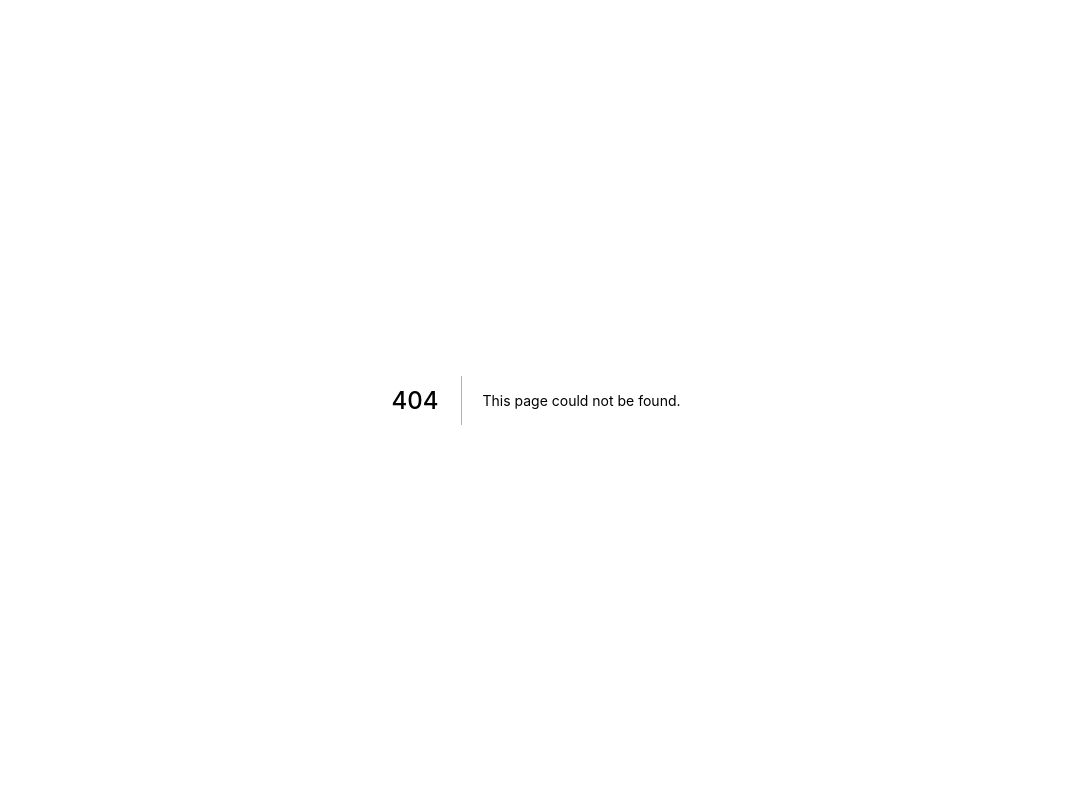
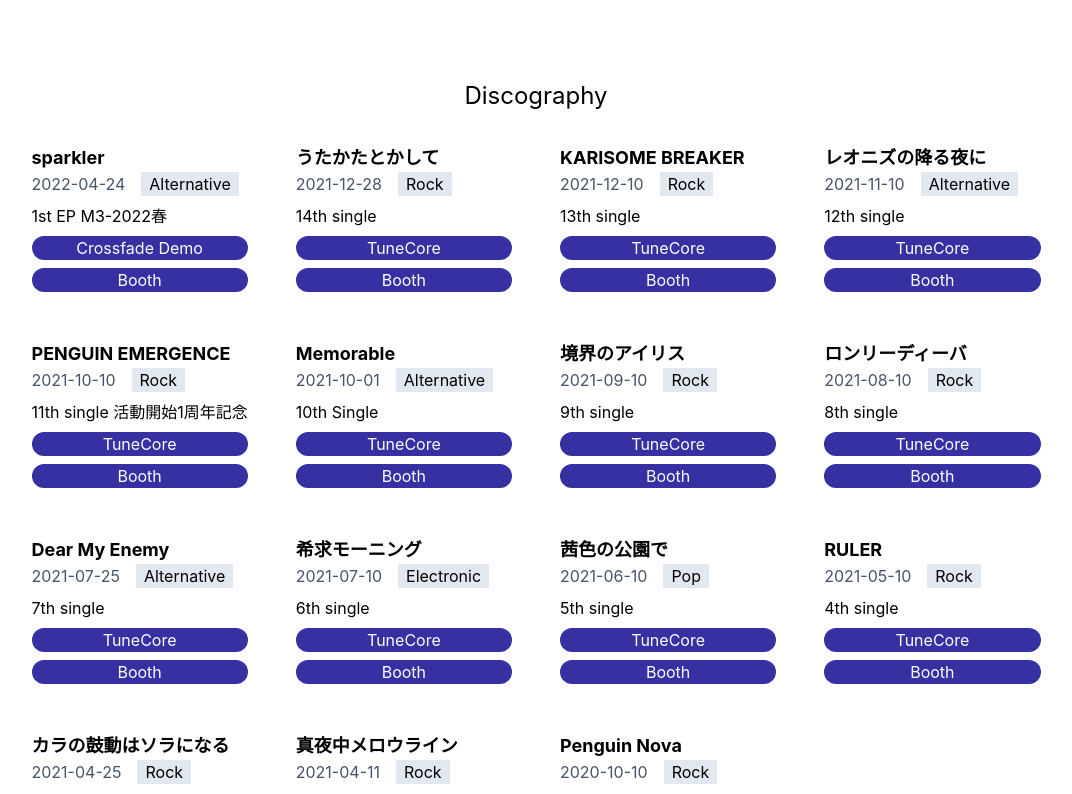
Before and after one commit to human-readable-name/yorudokimayu-info, a Next.js app: page /discography in a window 1280 px wide. Before the commit this address had no page. Shown: the top 794 px of the page, without its empty margins (104-1176 px from the left). Built offline with nearby package versions, Linux system fonts and the light colour scheme.

Commit message:
Discographyページ追加

```diff
--- a/src/components/discography/DateOfReleaseLabel.tsx
+++ b/src/components/discography/DateOfReleaseLabel.tsx
@@ -6,7 +6,7 @@ type Props = {
 };
 
 const DateOfRleaseLabel: React.FC<Props> = ({dateOfRelease}) => {
-    return <span className="text-slate-600 text-base">{format(dateOfRelease, "yyyy-MM-dd")}</span>;
+    return <span className="text-slate-600 text-base">{format(dateOfRelease, "yyyy-MM-dd")}</span>
 };
 
 export default DateOfRleaseLabel;
--- /dev/null
+++ b/src/components/discography/GenreLabel.tsx
@@ -0,0 +1,12 @@
+import React from "react";
+import { Genre } from "../../entities/discography/Product";
+
+type Props = {
+    genre: Genre;
+};
+
+const GenreLabel: React.FC<Props> = ({genre}) => {
+    return <span className="bg-slate-200 text-base px-2">{genre}</span>
+};
+
+export default GenreLabel;
--- /dev/null
+++ b/src/components/discography/LinkButton.tsx
@@ -0,0 +1,19 @@
+import React from "react";
+import { LinkItem } from "../../entities/discography/Product";
+
+type Props = {
+    linkItem: LinkItem;
+};
+
+const LinkButton: React.FC<Props> = ({linkItem}) => {
+    return <a
+        href={linkItem.url}
+        target="_blank"
+        rel="noopener noreferrer"
+        className="w-full rounded-full bg-indigo-800 text-white text-center"
+    >
+        {linkItem.name}
+    </a>
+};
+
+export default LinkButton;
--- a/src/components/discography/ProductCard.tsx
+++ b/src/components/discography/ProductCard.tsx
@@ -1,8 +1,8 @@
 import React from "react";
-import DateOfRleaseLabel from "./DateOfRleaseLabel";
-import ProductKindLabel from "./ProductKindLabel";
+import DateOfRleaseLabel from "./DateOfReleaseLabel";
+import GenreLabel from "./GenreLabel";
+import LinkButton from "./LinkButton";
 import { ProductSummary } from "../../entities/discography/Product";
-
 
 type Props = {
     productSummary: ProductSummary;
@@ -10,11 +10,15 @@ type Props = {
 
 const ProductCard: React.FC<Props> = ({productSummary}) => {
     return <>
-        <article>
-            <h3>{productSummary.name}</h3>
+        <article className="p-4">
+            <h3 className="text-lg font-bold">{productSummary.name}</h3>
             <div className="flex space-x-4">
                 <DateOfRleaseLabel dateOfRelease={productSummary.dateOfRelease} />
-                <ProductKindLabel productKind={productSummary.kind} />
+                <GenreLabel genre={productSummary.genre} />
+            </div>
+            <p className="w-full my-2">{productSummary.description}</p>
+            <div className="grid grid-cols gap-2">
+                {productSummary.links.map((linkItem, index) => <LinkButton key={index} linkItem={linkItem} /> )}
             </div>
         </article>
     </>
--- a/src/pages/biography.tsx
+++ b/src/pages/biography.tsx
@@ -22,7 +22,8 @@ const Biography: NextPage = () => {
                         拠鳥きまゆ (よるど きまゆ)
                         { /* 画像 */ }
                         <p>
-                            2020-10-10デビュー
+                            2020-10-10デビュー。
+                            2021年4月から12月まで9か月連続リリース企画 #nova_nextを実施し、期間中13曲リリース。
                         </p>
                         <ul className="flex space-x-4">
                             <li className="hover:border-indigo-800 hover:text-indigo-800"><a href={externalLink.twitter} target="_blank" rel="noopener noreferrer">Twitter</a></li>
@@ -31,7 +32,7 @@ const Biography: NextPage = () => {
                     </section>
 
                     <section>
-                        <SectionTitle text="Live Act." />
+                        <SectionTitle text="Live/Event" />
                         <ul className="leading-6 list-inside list-disc">
                             <li>2020-11-03 #ぶいっと</li>
                             <li>2020-12-04 エンタス忘年会</li>
--- /dev/null
+++ b/src/pages/discography.tsx
@@ -0,0 +1,211 @@
+import type { NextPage } from 'next';
+import Head from 'next/head';
+import PageFooter from '../components/common/PageFooter';
+import PageTitle from '../components/common/PageTitle';
+import ProductCard from '../components/discography/ProductCard';
+import { ProductSummary } from '../entities/discography/Product';
+
+const productSummaries: ProductSummary[] = [
+    {
+        id: "1st-ep",
+        name: "sparkler",
+        kind: "EP",
+        genre: "Alternative",
+        dateOfRelease: new Date("2022-04-24"),
+        description: "1st EP M3-2022春",
+        links: [
+            {name: "Crossfade Demo", url: "https://youtu.be/FmVb7r21Z-M"},
+            {name: "Booth", url: "https://461okmy.booth.pm/items/3756256"}
+        ]
+    },
+    {
+        id: "14th-single",
+        name: "うたかたとかして",
+        kind: "Single",
+        genre: "Rock",
+        dateOfRelease: new Date("2021-12-28"),
+        description: "14th single",
+        links: [
+            {name: "TuneCore", url: "https://linkco.re/7qE6cdZz"},
+            {name: "Booth", url: "https://461okmy.booth.pm/items/3528690"},
+        ]
+    },
+    {
+        id: "13th-single",
+        name: "KARISOME BREAKER",
+        kind: "Single",
+        genre: "Rock",
+        dateOfRelease: new Date("2021-12-10"),
+        description: "13th single",
+        links: [
+            {name: "TuneCore", url: "https://linkco.re/mM5ds6zM"},
+            {name: "Booth", url: "https://461okmy.booth.pm/items/3492316"},
+        ]
+    },
+    {
+        id: "12th-single",
+        name: "レオニズの降る夜に",
+        kind: "Single",
+        genre: "Alternative",
+        dateOfRelease: new Date("2021-11-10"),
+        description: "12th single",
+        links: [
+            {name: "TuneCore", url: "https://linkco.re/sd6XHQxB"},
+            {name: "Booth", url: "https://461okmy.booth.pm/items/3419090"},
+        ]
+    },
+    {
+        id: "11th-single",
+        name: "PENGUIN EMERGENCE",
+        kind: "Single",
+        genre: "Rock",
+        dateOfRelease: new Date("2021-10-10"),
+        description: "11th single 活動開始1周年記念",
+        links: [
+            {name: "TuneCore", url: "https://linkco.re/D53C67Bu"},
+            {name: "Booth", url: "https://461okmy.booth.pm/items/3419079"},
+        ]
+    },
+    {
+        id: "10th-single",
+        name: "Memorable",
+        kind: "Single",
+        genre: "Alternative",
+        dateOfRelease: new Date("2021-10-01"),
+        description: "10th Single",
+        links: [
+            {name: "TuneCore", url: "https://linkco.re/H9494e5u"},
+            {name: "Booth", url: "https://461okmy.booth.pm/items/3318455"},
+        ]
+    },
+    {
+        id: "9th-single",
+        name: "境界のアイリス",
+        kind: "Single",
+        genre: "Rock",
+        dateOfRelease: new Date("2021-09-10"),
+        description: "9th single",
+        links: [
+            {name: "TuneCore", url: "https://linkco.re/c78bSYh9"},
+            {name: "Booth", url: "https://461okmy.booth.pm/items/3265250"},
+        ]
+    },
+    {
+        id: "8th-single",
+        name: "ロンリーディーバ",
+        kind: "Single",
+        genre: "Rock",
+        dateOfRelease: new Date("2021-08-10"),
+        description: "8th single",
+        links: [
+            {name: "TuneCore", url: "https://linkco.re/pCpgzUMU"},
+            {name: "Booth", url: "https://461okmy.booth.pm/items/3185868"},
+        ]
+    },
+    {
+        id: "7th-single",
+        name: "Dear My Enemy",
+        kind: "Single",
+        genre: "Alternative",
+        dateOfRelease: new Date("2021-07-25"),
+        description: "7th single",
+        links: [
+            {name: "TuneCore", url: "https://linkco.re/AvPtrznD"},
+            {name: "Booth", url: "https://461okmy.booth.pm/items/3143568"},
+        ]
+    },
+    {
+        id: "6th-single",
+        name: "希求モーニング",
+        kind: "Single",
+        genre: "Electronic",
+        dateOfRelease: new Date("2021-07-10"),
+        description: "6th single",
+        links: [
+            {name: "TuneCore", url: "https://linkco.re/0Rz8ACCd"},
+            {name: "Booth", url: "https://461okmy.booth.pm/items/3107770"}
+        ]
+    },
+    {
+        id: "5th-single",
+        name: "茜色の公園で",
+        kind: "Single",
+        genre: "Pop",
+        dateOfRelease: new Date("2021-06-10"),
+        description: "5th single",
+        links: [
+            {name: "TuneCore", url: "https://linkco.re/HY6DrPGd"},
+            {name: "Booth", url: "https://461okmy.booth.pm/items/3107757"}
+        ]
+    },
+    {
+        id: "4th-single",
+        name: "RULER ",
+        kind: "Single",
+        genre: "Rock",
+        dateOfRelease: new Date("2021-05-10"),
+        description: "4th single",
+        links: [
+            {name: "TuneCore", url: "https://linkco.re/vRVnqU5v"},
+            {name: "Booth", url: "https://461okmy.booth.pm/items/3107710"}
+        ]
+    },
+    {
+        id: "3rd-single",
+        name: "カラの鼓動はソラになる",
+        kind: "Single",
+        genre: "Rock",
+        dateOfRelease: new Date("2021-04-25"),
+        description: "3rd single",
+        links: [
+            {name: "TuneCore", url: "https://linkco.re/eGzYDu1Y"},
+            {name: "Booth", url: "https://461okmy.booth.pm/items/3107732"}
+        ]
+    },
+    {
+        id: "2nd-single",
+        name: "真夜中メロウライン",
+        kind: "Single",
+        genre: "Rock",
+        dateOfRelease: new Date("2021-04-11"),
+        description: "2nd single",
+        links: [
+            {name: "TuneCore", url: "https://linkco.re/NQZabT0H"},
+            {name: "Booth", url: "https://461okmy.booth.pm/items/3107691"}
+        ]
+    },
+    {
+        id: "1st-single",
+        name: "Penguin Nova",
+        kind: "Single",
+        genre: "Rock",
+        dateOfRelease: new Date("2020-10-10"),
+        description: "1st single デビュー曲",
+        links: [
+            {name: "TuneCore", url: "https://linkco.re/XRHzUnrA"},
+            {name: "Booth", url: "https://461okmy.booth.pm/items/3107608"}
+        ]
+    },
+];
+
+const Discography: NextPage = () => {
+    return (
+        <div className={"px-8"}>
+            <Head>
+                <title>拠鳥きまゆ Discography</title>
+                <meta name="description" content="拠鳥きまゆ Discography" />
+                <link rel="icon" href="/favicon.ico" />
+            </Head>
+
+            <main className="min-h-screen py-16 flex flex-col justify-center items-center">
+                <PageTitle text="Discography" />
+                <div className="grid gap-4 grid-cols-1 md:grid-cols-2 lg:grid-cols-4">
+                    {productSummaries.map((productSummary, index) => <ProductCard key={index} productSummary={productSummary} />)}
+                </div>
+                <PageFooter />
+            </main>
+        </div>
+    );
+};
+
+export default Discography;
```
Also changed, not shown: src/entities/discography/Product.ts (+8 -0 lines), 2 other files (tests, documents, lock files or other folders).
